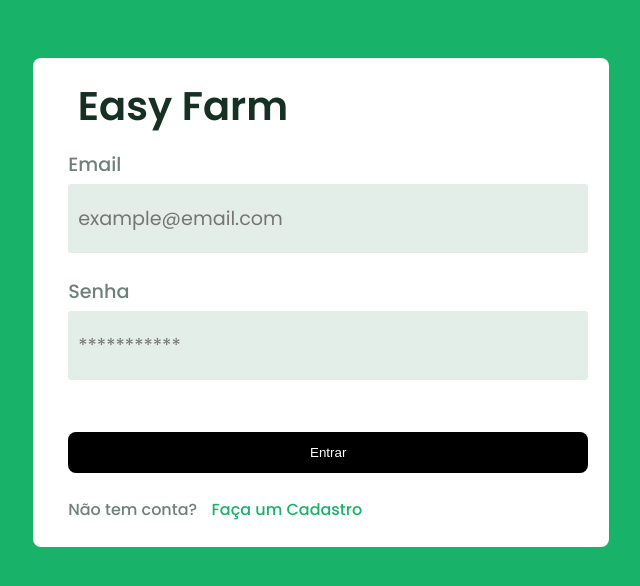
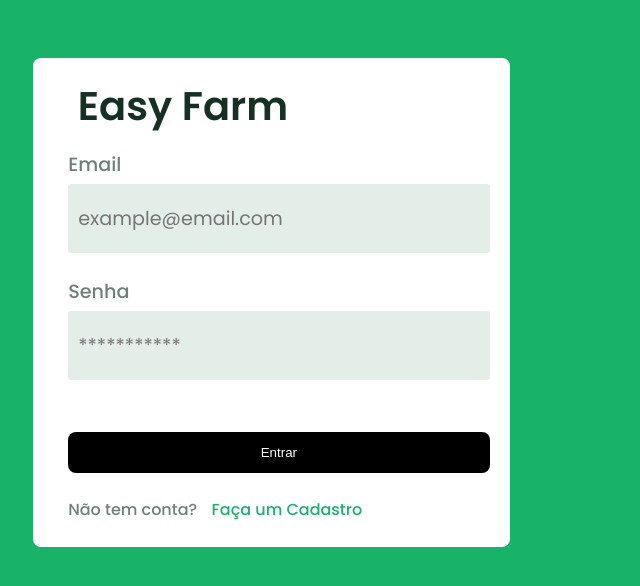
Before and after one commit to michel674/gado-control-front, a React (Create React App) app: page /login in a window 1280 px wide. Shown: the top 586 px of the page, without its empty margins (319-959 px from the left). Built offline with nearby package versions, Linux system fonts and the light colour scheme.

Commit message:
Add config XL

```diff
--- a/src/pages/login.jsx
+++ b/src/pages/login.jsx
@@ -21,8 +21,8 @@ export const Login = () => {
       <Grid>
         <Separator type="Large" />
         <Row>
-          <Col xs={1} md={2} lg={3} />
-          <Col xs={10} md={8} lg={6}>
+          <Col xs={1} md={2} lg={3} xl={3} />
+          <Col xs={10} md={8} lg={6} xl={5}>
             <Frame type="white">
               <Row>
                 <Col xs={12}>
```
